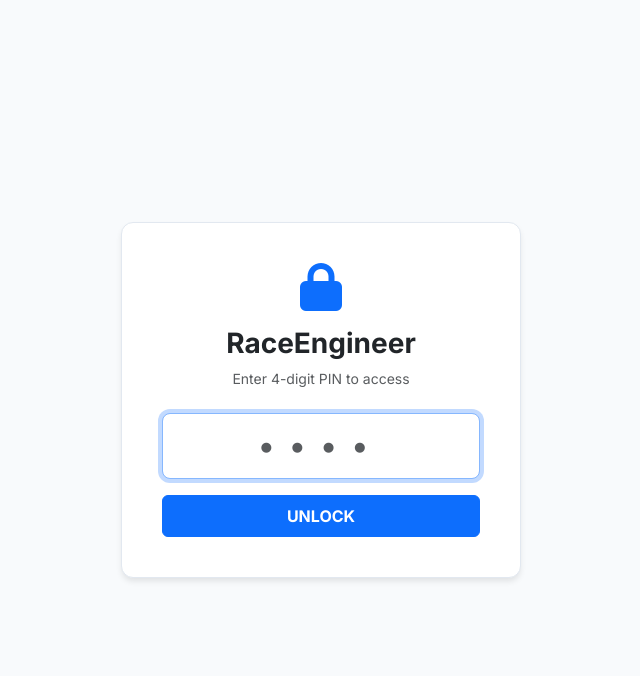
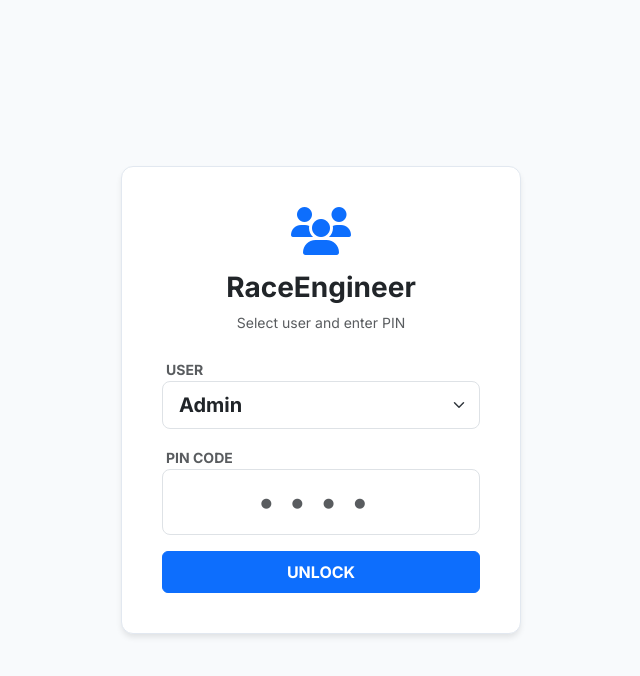
Before and after one commit to beachc15/my_race_app, a Flask app: page /login in a window 1280 px wide. Shown: the top 676 px of the page, without its empty margins (319-959 px from the left). Run offline with Flask 3, Linux system fonts and the light colour scheme.

Commit message:
added unique logins

```diff
--- a/app.py
+++ b/app.py
@@ -5,19 +5,17 @@ import io
 import time
 from datetime import datetime, timedelta
 from pathlib import Path
-from flask import Flask, render_template, request, redirect, url_for, g, make_response, session
+from flask import Flask, render_template, request, redirect, url_for, g, make_response, session, flash
 
 app = Flask(__name__)
-app.secret_key = os.urandom(24) # Required for session management
+app.secret_key = os.urandom(24)
 
 # --- CONFIGURATION ---
-#DB_NAME = "race_data.db"
-#DOC_PATH = Path.home() / "Documents" / "race_car_weights.csv"
-#PIN_FILE = Path("pin.txt")
+# Use BASE_DIR for PythonAnywhere compatibility
 BASE_DIR = Path(__file__).parent
 DB_NAME = BASE_DIR / "race_data.db"
 DOC_PATH = BASE_DIR / "race_car_weights.csv"
-PIN_FILE = BASE_DIR / "pin.txt"
+USERS_FILE = BASE_DIR / "users.txt"
 FUEL_DENSITY = 6.2
 
 # --- SECURITY CONFIG ---
@@ -25,8 +23,10 @@ MAX_ATTEMPTS = 3
 LOCKOUT_TIME = 30 # Minutes
 
 # --- SCHEMA ---
+# Added 'created_by' to the schema
 FIELDNAMES = [
     "date", "car_num", "scale_num",
+    "created_by", # NEW COLUMN
     "lf", "rf", "lr", "rr",
     "t_lf", "t_rf", "t_lr", "t_rr",
     "p_lf", "p_rf", "p_lr", "p_rr",
@@ -36,17 +36,27 @@ FIELDNAMES = [
     "is_baseline"
 ]
 
-# --- PIN MANAGEMENT ---
-def get_pin():
-    """Reads the PIN from a local file or creates default."""
-    if not PIN_FILE.exists():
-        with open(PIN_FILE, 'w') as f: f.write("0000")
-        print("⚠️  WARNING: Created 'pin.txt' with default PIN: 0000")
-        return "0000"
-    with open(PIN_FILE, 'r') as f:
-        return f.read().strip()
+# --- USER MANAGEMENT ---
+def get_users():
+    """Reads users.txt and returns a dict: {'Name': 'PIN'}"""
+    if not USERS_FILE.exists():
+        # Create default file if missing
+        with open(USERS_FILE, 'w') as f:
+            f.write("Admin:0000\nDriver:1234")
+        print("⚠️  WARNING: Created default 'users.txt'")
 
-# --- DATABASE CONNECTION ---
+    users = {}
+    try:
+        with open(USERS_FILE, 'r') as f:
+            for line in f:
+                if ":" in line:
+                    name, pin = line.strip().split(":", 1)
+                    users[name.strip()] = pin.strip()
+    except Exception as e:
+        print(f"Error reading users: {e}")
+    return users
+
+# --- DATABASE CONNECTION & MIGRATION ---
 def get_db():
     db = getattr(g, '_database', None)
     if db is None:
@@ -60,33 +70,32 @@ def close_connection(exception):
     if db is not None:
         db.close()
 
-def init_db():
+def init_and_migrate_db():
+    """Creates table and adds 'created_by' column if it's missing from an old DB."""
     with app.app_context():
         db = get_db()
         cursor = db.cursor()
+
+        # 1. Create Table if not exists
         cols = ", ".join([f"{f} TEXT" for f in FIELDNAMES])
         cursor.execute(f"CREATE TABLE IF NOT EXISTS setups ({cols})")
+
+        # 2. Check for Migration (Missing 'created_by' column)
+        cursor.execute("PRAGMA table_info(setups)")
+        columns = [info[1] for info in cursor.fetchall()]
+
+        if "created_by" not in columns:
+            print("--- MIGRATING DATABASE: Adding 'created_by' column ---")
+            try:
+                cursor.execute("ALTER TABLE setups ADD COLUMN created_by TEXT DEFAULT 'Unknown'")
+                db.commit()
+            except Exception as e:
+                print(f"Migration Error: {e}")
+
         db.commit()
 
-def import_csv_to_sqlite():
-    if not DOC_PATH.exists(): return
-    with app.app_context():
-        db = get_db()
-        cur = db.cursor()
-        cur.execute("SELECT count(*) FROM setups")
-        if cur.fetchone()[0] > 0: return
-        try:
-            with open(DOC_PATH, 'r', encoding='utf-8') as f:
-                reader = csv.DictReader(f)
-                for row in reader:
-                    clean_row = [row.get(k, "0") for k in FIELDNAMES]
-                    placeholders = ",".join(["?"] * len(FIELDNAMES))
-                    cur.execute(f"INSERT INTO setups VALUES ({placeholders})", clean_row)
-                db.commit()
-        except: pass
-
-init_db()
-import_csv_to_sqlite()
+# Run setup
+init_and_migrate_db()
 
 # --- HELPERS ---
 def safe_float(val):
@@ -96,18 +105,16 @@ def safe_float(val):
 def write_backup_csv(data_dict):
     try:
         exists = DOC_PATH.exists()
-        DOC_PATH.parent.mkdir(parents=True, exist_ok=True)
         with open(DOC_PATH, 'a', newline='', encoding='utf-8') as f:
             writer = csv.DictWriter(f, fieldnames=FIELDNAMES)
             if not exists: writer.writeheader()
             writer.writerow(data_dict)
     except: pass
 
-# --- LOGIN & SECURITY ROUTES ---
+# --- LOGIN ROUTES ---
 
 @app.before_request
 def require_login():
-    """Protect all routes except login and static resources."""
     if request.endpoint == 'login' or request.endpoint == 'static':
         return
     if not session.get('logged_in'):
@@ -115,45 +122,47 @@ def require_login():
 
 @app.route('/login', methods=['GET', 'POST'])
 def login():
-    # Check Lockout Status
+    # Lockout Check
     lockout_time = session.get('lockout_until')
     if lockout_time:
         if datetime.now().timestamp() < lockout_time:
             remaining = int((lockout_time - datetime.now().timestamp()) / 60) + 1
-            return render_template('login.html', error=f"Too many failed attempts. Try again in {remaining} minutes.")
+            return render_template('login.html', error=f"Locked out. Try again in {remaining} min.", users=get_users().keys())
         else:
-            # Lockout expired
             session.pop('lockout_until', None)
             session['attempts'] = 0
 
     if request.method == 'POST':
+        username = request.form.get('username')
         input_pin = request.form.get('pin')
-        correct_pin = get_pin()
 
-        if input_pin == correct_pin:
+        valid_users = get_users()
+
+        # Validate Credentials
+        if username in valid_users and valid_users[username] == input_pin:
             session['logged_in'] = True
+            session['user_name'] = username  # Store who logged in
             session['attempts'] = 0
             return redirect(url_for('index'))
         else:
-            # Handle Failure
             attempts = session.get('attempts', 0) + 1
             session['attempts'] = attempts
 
             if attempts >= MAX_ATTEMPTS:
                 lockout_end = (datetime.now() + timedelta(minutes=LOCKOUT_TIME)).timestamp()
                 session['lockout_until'] = lockout_end
-                return render_template('login.html', error=f"LOCKED OUT: Too many attempts. Wait {LOCKOUT_TIME} minutes.")
+                return render_template('login.html', error=f"LOCKED OUT: Wait {LOCKOUT_TIME} minutes.", users=valid_users.keys())
 
-            return render_template('login.html', error=f"Incorrect PIN. Attempts remaining: {MAX_ATTEMPTS - attempts}")
+            return render_template('login.html', error="Incorrect PIN.", users=valid_users.keys())
 
-    return render_template('login.html')
+    return render_template('login.html', users=get_users().keys())
 
 @app.route('/logout')
 def logout():
     session.clear()
     return redirect(url_for('login'))
 
-# --- MAIN APP ROUTES ---
+# --- MAIN ROUTES ---
 
 @app.route('/')
 def index():
@@ -166,19 +175,17 @@ def index():
     baseline_run = next((r for r in reversed(history) if r['is_baseline'] == 'Yes'), None)
     next_num = int(last_run['scale_num']) + 1 if last_run else 1
 
-    return render_template('index.html', history=history, last_run=last_run, baseline_run=baseline_run, next_num=next_num, selected_car=selected_car)
+    return render_template('index.html', history=history, last_run=last_run, baseline_run=baseline_run, next_num=next_num, selected_car=selected_car, current_user=session.get('user_name'))
 
 @app.route('/download/<car_num>')
 def download_csv(car_num):
     db = get_db()
     cur = db.execute("SELECT * FROM setups WHERE car_num = ? ORDER BY date ASC", (car_num,))
     rows = cur.fetchall()
-
     si = io.StringIO()
     writer = csv.DictWriter(si, fieldnames=FIELDNAMES)
     writer.writeheader()
     for row in rows: writer.writerow(dict(row))
-
     output = make_response(si.getvalue())
     output.headers["Content-Disposition"] = f"attachment; filename=Car_{car_num}_Data.csv"
     output.headers["Content-type"] = "text/csv"
@@ -219,6 +226,7 @@ def submit():
     data = {
         "date": datetime.now().strftime("%Y-%m-%d %H:%M"), "car_num": car_num,
         "scale_num": str(request.form.get('scale_num', 1)),
+        "created_by": session.get('user_name', 'Unknown'), # SAVE USER HERE
         "lf": lf, "rf": rf, "lr": lr, "rr": rr,
         "t_lf": t_lf, "t_rf": t_rf, "t_lr": t_lr, "t_rr": t_rr,
         "p_lf": p_lf, "p_rf": p_rf, "p_lr": p_lr, "p_rr": p_rr,
@@ -248,4 +256,5 @@ def delete(car_num, scale_num):
     return redirect(url_for('index', car_num=car_num))
 
 if __name__ == '__main__':
+    # host='0.0.0.0' allows access from other devices
     app.run(debug=True, port=5001, host='0.0.0.0')
--- a/templates/login.html
+++ b/templates/login.html
@@ -17,9 +17,9 @@
 
 <div class="login-card">
     <div class="mb-4">
-        <i class="fa-solid fa-lock fa-3x text-primary mb-3"></i>
+        <i class="fa-solid fa-users fa-3x text-primary mb-3"></i>
         <h3 class="fw-bold">RaceEngineer</h3>
-        <p class="text-muted small">Enter 4-digit PIN to access</p>
+        <p class="text-muted small">Select user and enter PIN</p>
     </div>
 
     {% if error %}
@@ -29,11 +29,22 @@
     {% endif %}
 
     <form method="POST">
-        <div class="mb-3">
+        <div class="mb-3 text-start">
+            <label class="small text-muted fw-bold ms-1">USER</label>
+            <select name="username" class="form-select form-select-lg fw-bold mb-3">
+                {% for user in users %}
+                <option value="{{ user }}">{{ user }}</option>
+                {% endfor %}
+            </select>
+        </div>
+
+        <div class="mb-3 text-start">
+            <label class="small text-muted fw-bold ms-1">PIN CODE</label>
             <input type="password" name="pin" class="form-control form-control-lg pin-input"
-                   maxlength="4" placeholder="••••" required autofocus
+                   maxlength="4" placeholder="••••" required
                    inputmode="numeric" pattern="[0-9]*">
         </div>
+
         <button type="submit" class="btn btn-primary w-100 fw-bold py-2">UNLOCK</button>
     </form>
 </div>
```
Also changed, not shown: race_data.db, 1 other file.
